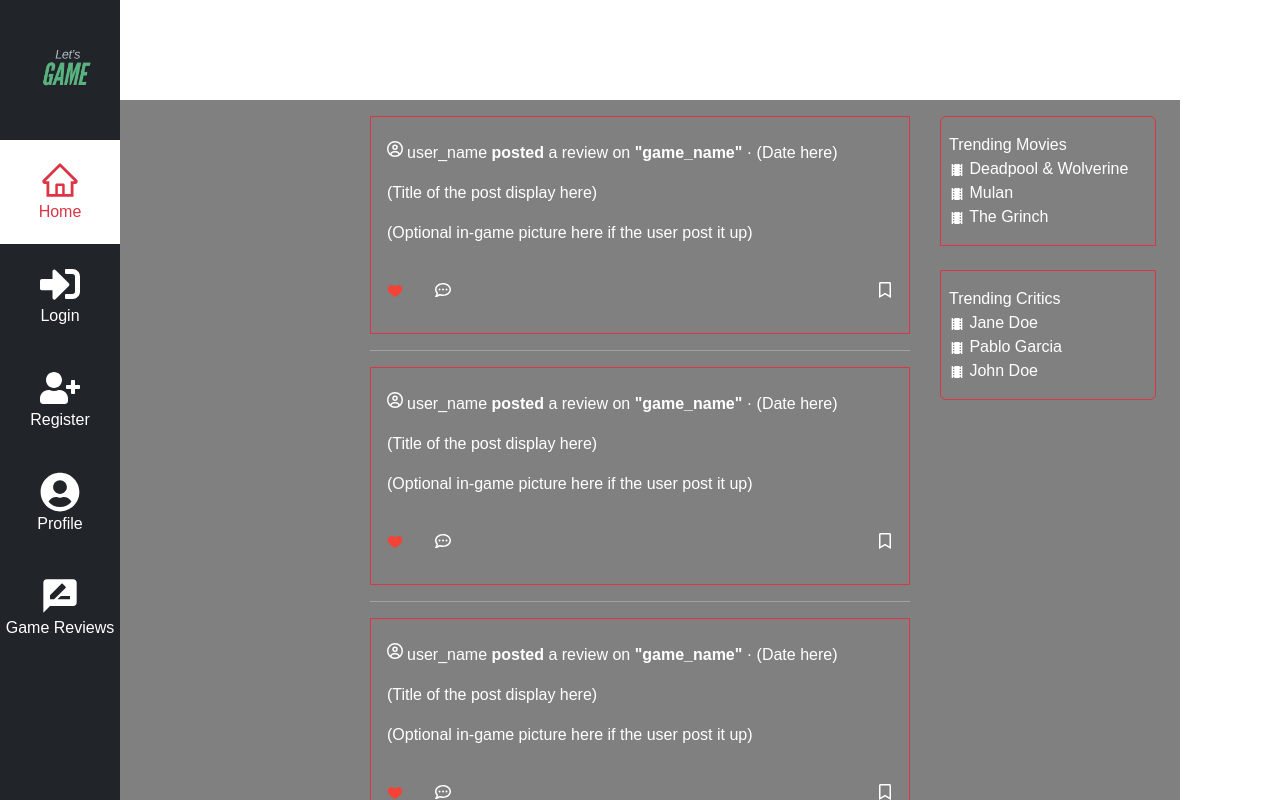
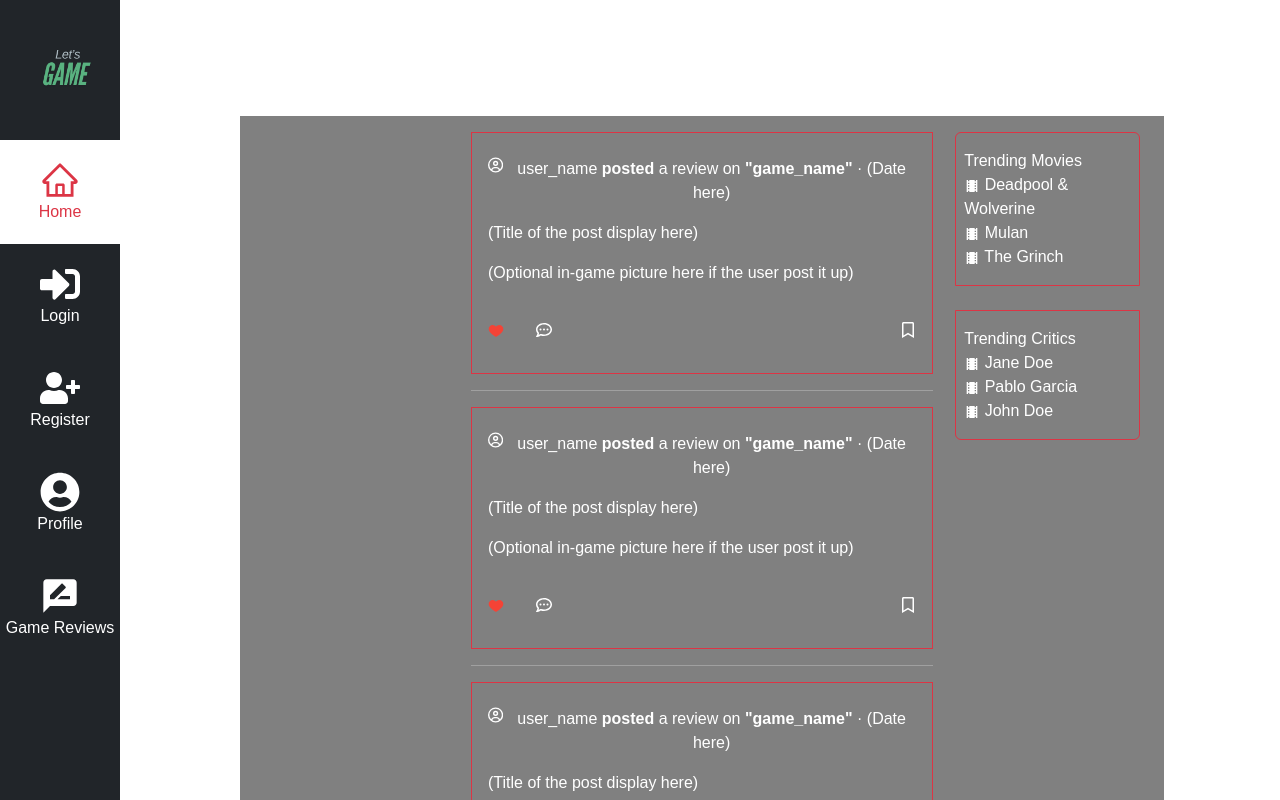
Before and after one commit to GameHorizonDev/cs5610-final-project, a React (Create React App) app: page /home in a window 1280 px wide. Shown: the top 800 px of the page. Built offline with nearby package versions, Linux system fonts and the light colour scheme.

Commit message:
fix content overlapping (#15)

```diff
--- a/src/App.css
+++ b/src/App.css
@@ -13,6 +13,12 @@
     animation: App-logo-spin infinite 20s linear;
   }
 }
+
+.wd-main-content-offset {
+  padding-left: 140px !important;
+}
+
+
 
 .App-header {
   background-color: #282c34;
--- a/src/App.tsx
+++ b/src/App.tsx
@@ -18,9 +18,10 @@ import ReviewEditor from './Pages/ReviewEditor';
 
 function App() {
   return (
-    <div className="App">
+    <div className="App" >
       <Router>
         <Navigation />
+        <div className="wd-main-content-offset p-3">
           <Routes>
             <Route path="/" element={<Navigate to="/home" />} />
             <Route path="/home" element={<HomePage />} />
@@ -37,10 +38,10 @@ function App() {
             <Route path="GameReviews/:gameId" element={<GameReview />} />
             <Route path="GameReviews/:gameId/review/:revId" element={<SingleReview />} />
             <Route path="GameReviews/:gameId/review/:revId/edit" element={<ReviewEditor />} />
-
           </Routes>
+        </div>
       </Router>
-    </div>
+    </div >
   );
 }
 
```
Lines whose indentation alone changed are shown as unchanged.
